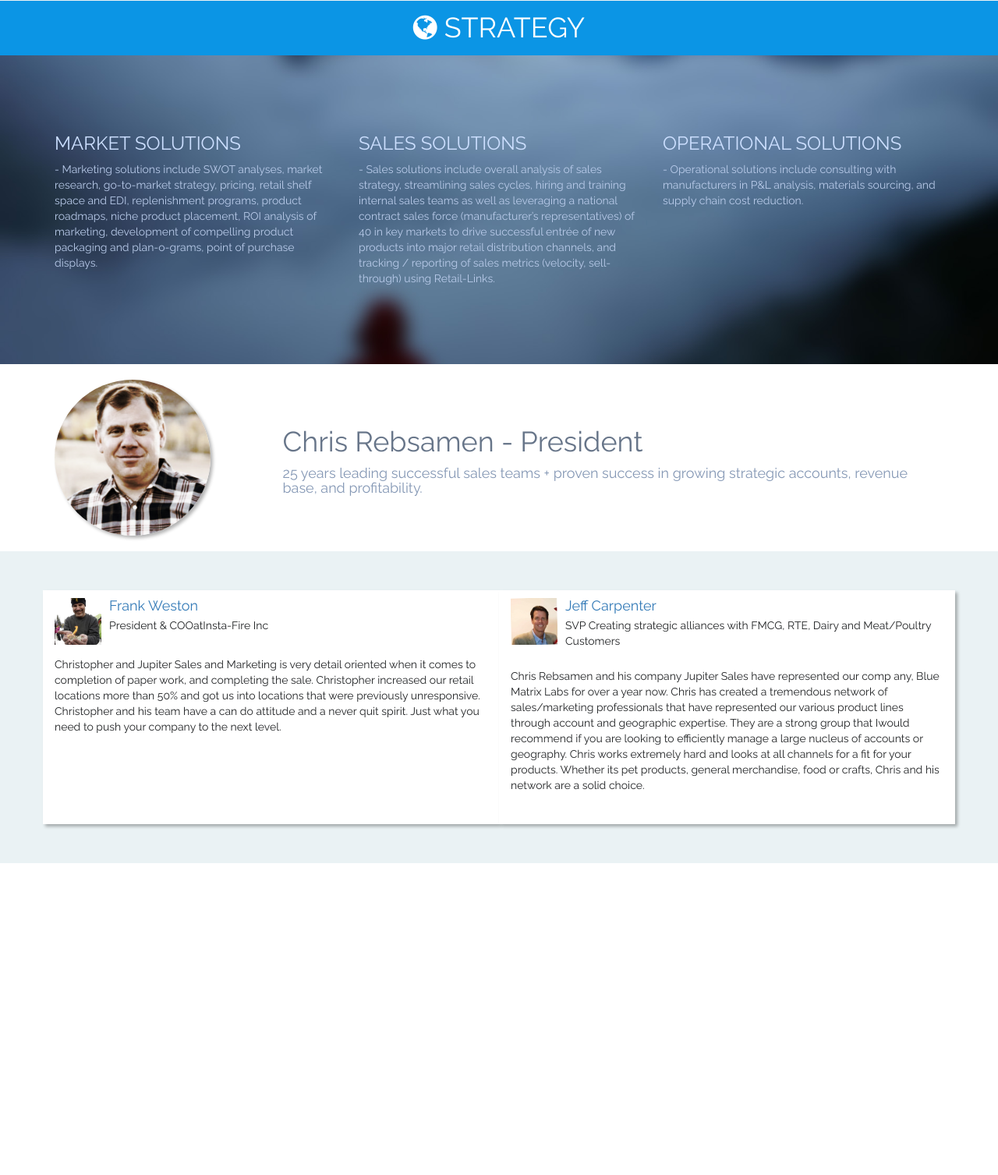
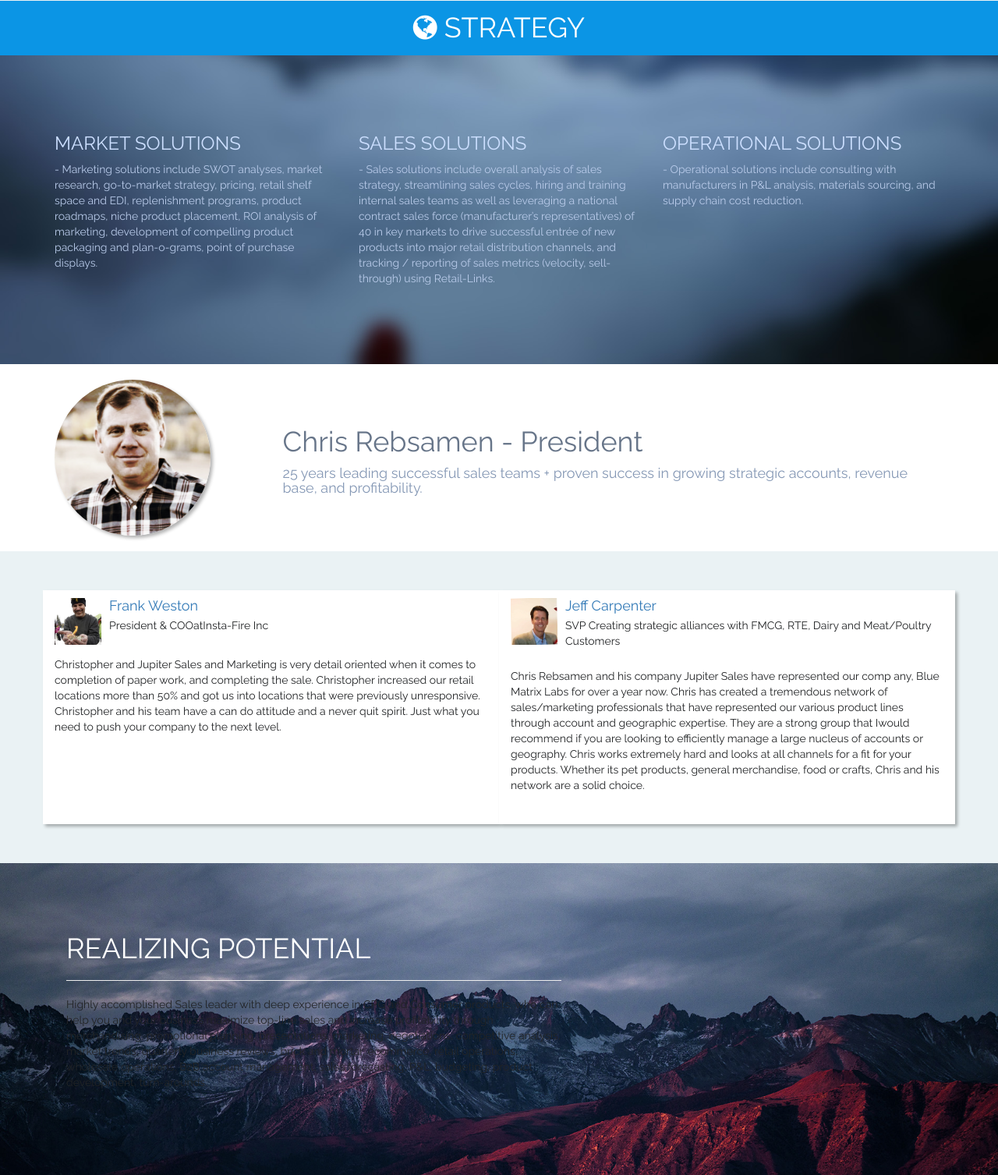
Before and after one commit to Exogenist/Jupiter-Marketing-Website, a PHP site: page / in a window 1280 px wide. Shown: the part 1540-3047 px from the top of the page at 78% size. Before the commit the page ends 2647 px from the top, so only its background shows below. Run offline with PHP 8.4, Linux system fonts and the light colour scheme; some libraries are stand-ins or nearby versions.

Commit message:
intrelude

```diff
--- a/index.html
+++ b/index.html
@@ -196,7 +196,15 @@
 
     <!--SECTION 5 Intrulude-->
     <div class="section-5">
-
+        <div class="container">
+           <div class="col-md-7">
+               <h1 class="sect-5-adj">Realizing Potential</h1>
+               <hr>
+               <p class="sect-5-txt-adj">
+                   Highly accomplished Sales leader with deep experience in CPG and Consumer products, who can help you and your business maximize top-line sales and increase profitability through merchandising, promotional planning, presentations, marketing, negotiations, competitive analysis, market trends, quarterly business reviews, brick and mortar, ecommerce, retail operations, wholesale operations, B2B account management, sales forecasting, P&L, budgeting, product development, turn-arounds.
+               </p>
+           </div>
+        </div>
     </div>
 
     <!--jquery-->
--- a/main.css
+++ b/main.css
@@ -421,3 +421,23 @@ body {
     margin-bottom: 30px;
     font-size: 2.5rem
 }
+.section-5 {
+        /* The image used */
+
+    background-image: url("img/mnt.jpg");
+    /* Full height */
+
+    min-height: 400px;
+    /* Create the parallax scrolling effect */
+
+    background-attachment: fixed;
+    background-position: top;
+    background-repeat: no-repeat;
+    background-size: cover;
+    padding-bottom: 90px;
+}
+.sect-5-adj {
+    color: white;
+    text-transform: uppercase;
+    padding-top: 70px;
+}
```
